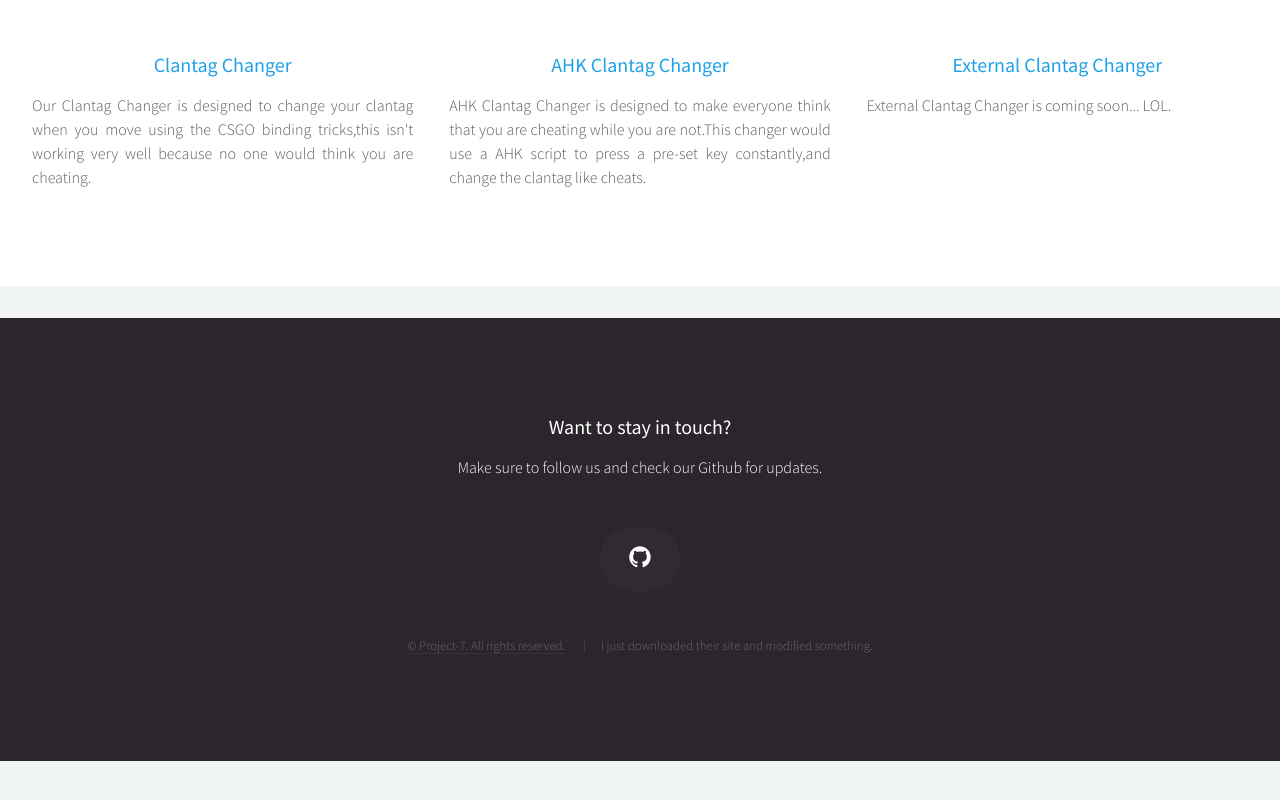
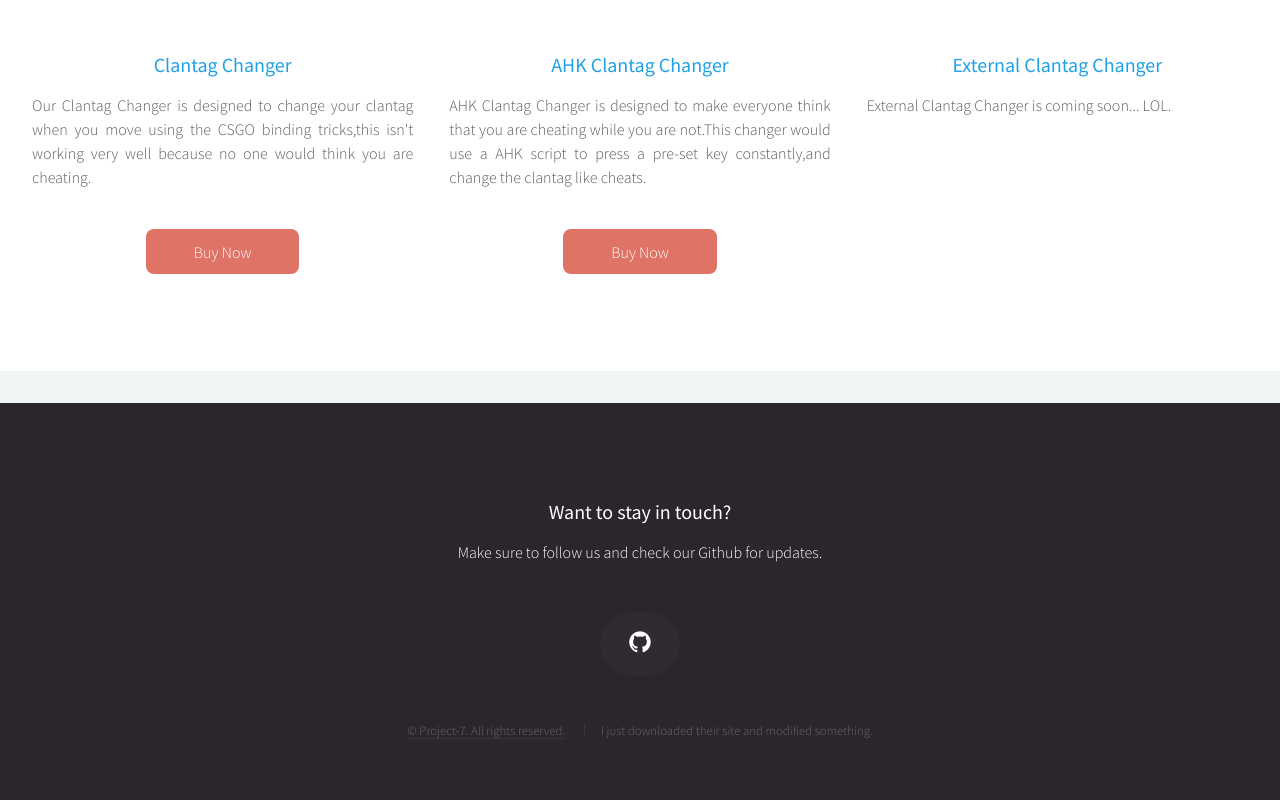
Before and after one commit to fengberd/VACJOKE.NET, a plain HTML site: page index.html in a window 1280 px wide. Shown: the part 2045-2845 px from the top of the page. Before the commit the page ends 2806 px from the top, so only its background shows below. Drawn offline with Linux system fonts and the light colour scheme.

Commit message:
Updated website

```diff
--- a/index.html
+++ b/index.html
@@ -9,7 +9,7 @@
 		<script>
 		function lol()
 		{
-			alert('This link is not exists.');
+			alert('This link doesn\'t exists.');
 		}
 		</script>
 	</head>
@@ -157,6 +157,9 @@
 							<p>
 							Our Clantag Changer is designed to change your clantag when you move using the CSGO binding tricks,this isn't working very well because no one would think you are cheating.
 							</p>
+							<footer>
+								<a href="https://github.com/fengberd/VACJOKE.NET/tree/master#csgo-biniding-based-changer" target="_newtab" class="button">Buy Now</a>
+							</footer>
 						</article>
 						<article class="4u 12u(mobile) special">
 							<a href="images/pic12.jpg" data-lightbox="Features" data-title="CS:GO Cheats 12" class="image featured"><img src="images/pic12.jpg" alt="csgo VACJOKE cheats" /></a>
@@ -166,6 +169,9 @@
 							<p>
 							AHK Clantag Changer is designed to make everyone think that you are cheating while you are not.This changer would use a AHK script to press a pre-set key constantly,and change the clantag like cheats.
 							</p>
+							<footer>
+								<a href="https://github.com/fengberd/VACJOKE.NET/tree/master#autohotkey-based-changer" target="_newtab" class="button">Buy Now</a>
+							</footer>
 						</article>
 						<article class="4u 12u(mobile) special">
 							<a href="images/pic13.jpg" data-lightbox="Features" data-title="CS:GO Cheats 13" class="image featured"><img src="images/pic13.jpg" alt="csgo cheats VACJOKE" /></a>
```
